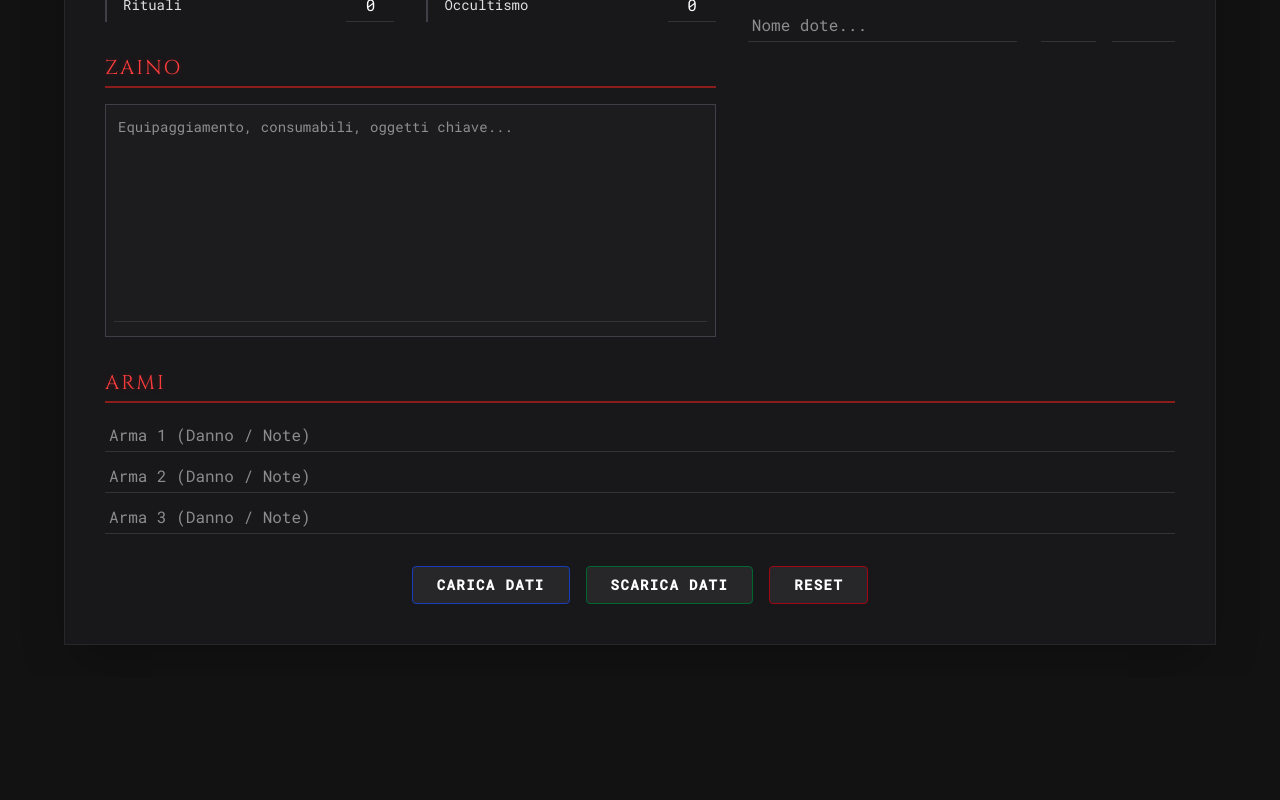
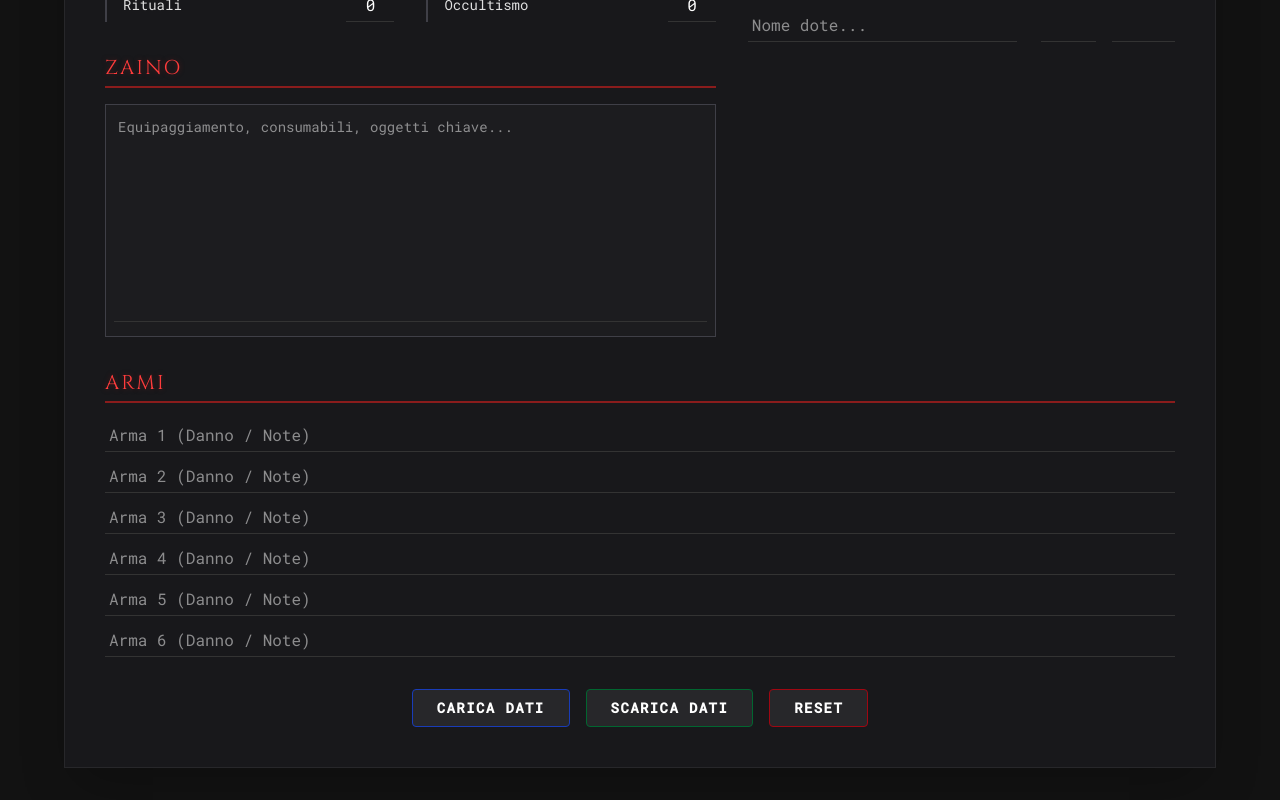
Before and after one commit to MicheleFatticcioni/orbis-arcana-sheet, a Next.js app: page /sheet in a window 1280 px wide. Shown: the part 930-1730 px from the top of the page. Before the commit the page ends 1607 px from the top, so only its background shows below. Built offline with nearby package versions, Linux system fonts and the light colour scheme.

Commit message:
Update initial data

```diff
--- a/src/constant/initialData.ts
+++ b/src/constant/initialData.ts
@@ -21,6 +21,6 @@ export const INITIAL_DATA: CharacterData = {
   },
   tracks: { maledetti: 0, salute: 0, stress: 0 },
   inventory: "",
-  weapons: ["", "", ""],
+  weapons: ["", "", "", "", "", ""],
   talents: Array(5).fill({ name: "", level: 0, page: 0 }),
 };
--- a/src/stores/useSheetStore.ts
+++ b/src/stores/useSheetStore.ts
@@ -16,7 +16,16 @@ interface SheetStore {
 
 export const useSheetStore = create<SheetStore>((set) => ({
   sheet: INITIAL_DATA,
-  updateSheet: (sheet: CharacterData) => set({ sheet }),
+  updateSheet: (sheet: CharacterData) =>
+    set({
+      sheet: {
+        ...sheet,
+        weapons:
+          sheet.weapons.length < 6
+            ? [...sheet.weapons, ...Array(6 - sheet.weapons.length).fill("")]
+            : sheet.weapons,
+      },
+    }),
   updateInfo: (field: keyof CharacterData["info"], value: string) =>
     set((state) => ({
       sheet: {
```
